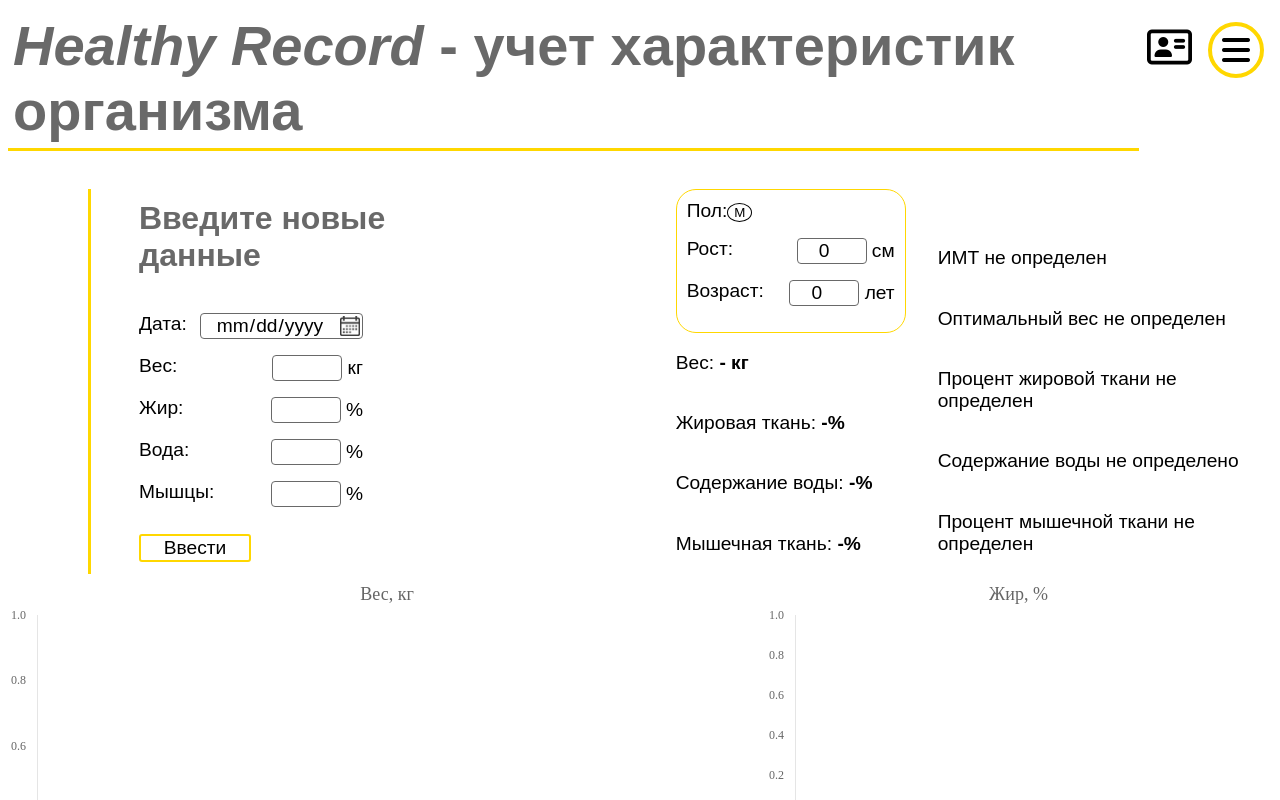
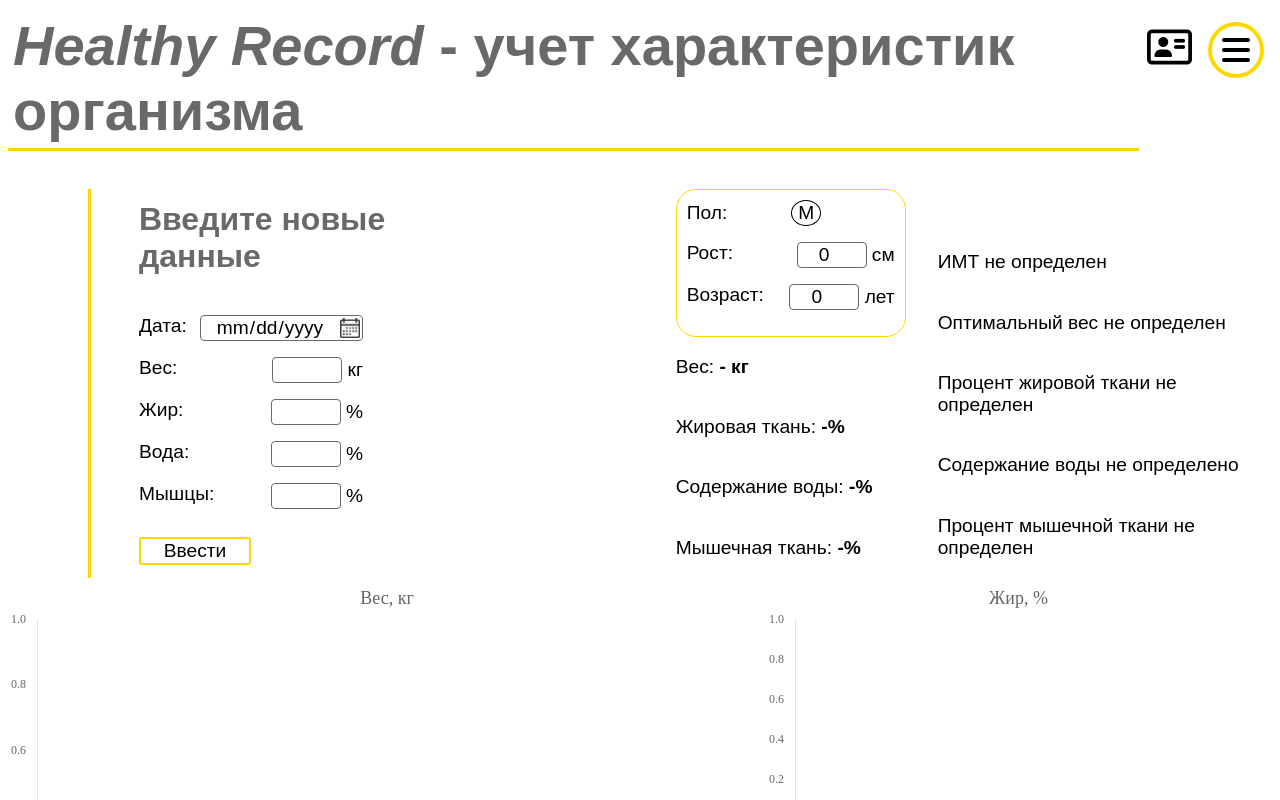
Before and after one commit to 1sses/healthy-record, a React (Create React App) app: page / in a window 1280 px wide. Shown: the top 800 px of the page. Built offline with nearby package versions, Linux system fonts and the light colour scheme; a web font is replaced by a local one.

Commit message:
Static working

```diff
--- a/src/components/BodyDataContainer/BodyDataStatistics/BodyDataStatistics.jsx
+++ b/src/components/BodyDataContainer/BodyDataStatistics/BodyDataStatistics.jsx
@@ -66,7 +66,7 @@ const BodyDataStatistics = () => {
     <div className={style.wrapper}>
       <div className={style.lastDataAligner}>
         <div className={style.otherDataInputs}>
-          <label>
+          <label className={style.sexContainer}>
             Пол:
             <button className={style.rounded} onClick={switchSex}>{sex}</button>
           </label>
--- a/src/components/BodyDataContainer/BodyDataStatistics/BodyDataStatistics.module.scss
+++ b/src/components/BodyDataContainer/BodyDataStatistics/BodyDataStatistics.module.scss
@@ -19,7 +19,11 @@
       border: 1px solid gold;
       border-radius: 20px;
 
+      .sexContainer {
+
         .rounded {
+          margin-left: 4rem;
+          font-size: 1.2rem;
           border-radius: 50%;
           background: inherit;
           border: 1px solid black;
@@ -30,6 +34,7 @@
           }
         }
       }
+    }
 
     .lastBodyData {
       display: flex;
```
Lines whose indentation alone changed are shown as unchanged.
